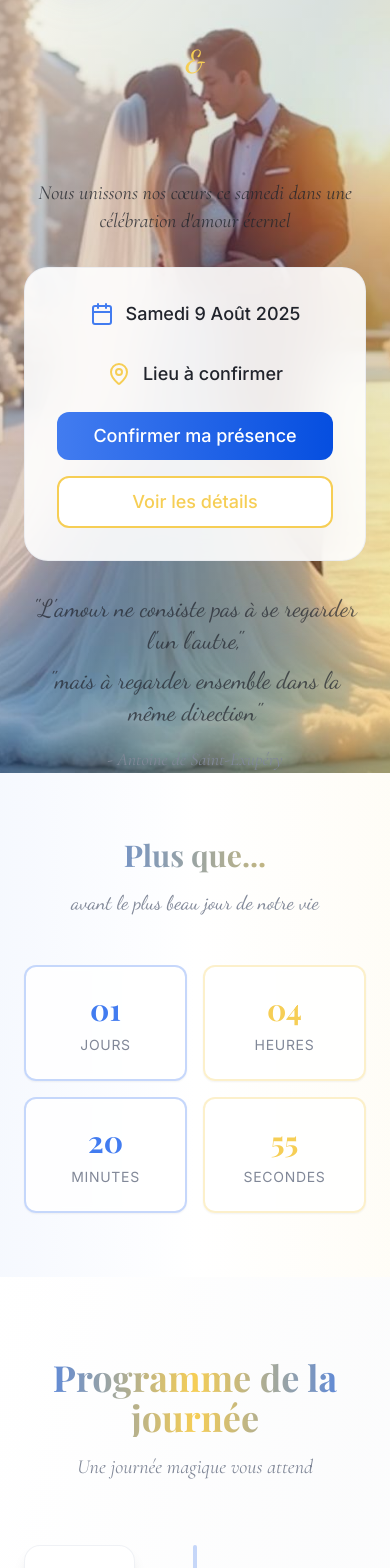
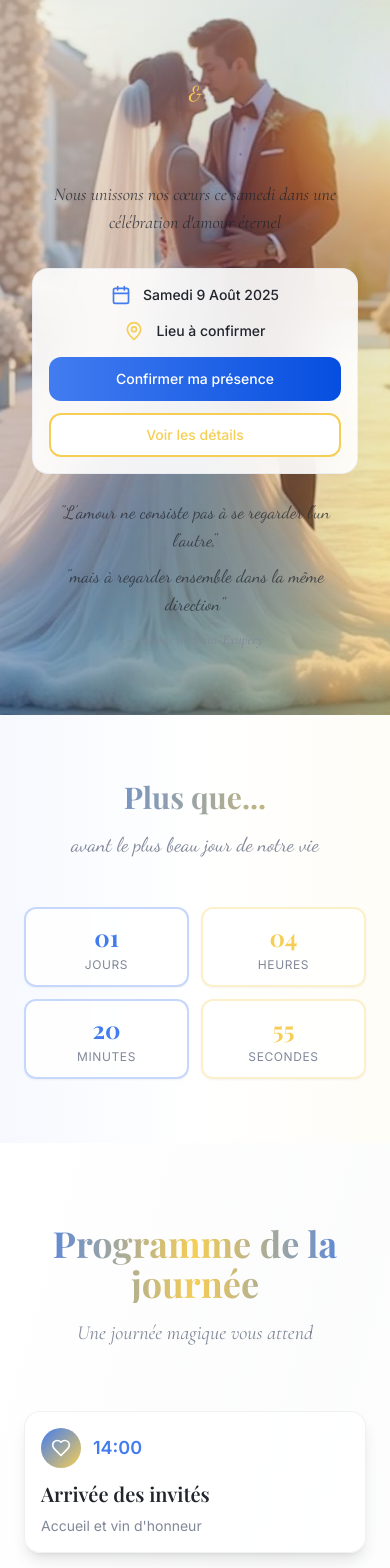
Before and after one commit to Johan-kabo/roch-chanelle-wedding-bash, a React (Vite) app: page / in a window 390 px wide. Shown: the part 129-1697 px from the top of the page. Built offline with nearby package versions, Linux system fonts and the light colour scheme; a web font is replaced by a local one.

Commit message:
Add responsive design
Make the website responsive for mobile devices.

```diff
--- a/src/components/CountdownTimer.tsx
+++ b/src/components/CountdownTimer.tsx
@@ -48,21 +48,21 @@ const CountdownTimer = () => {
           </p>
         </div>
 
-        <div className="grid grid-cols-2 md:grid-cols-4 gap-4 md:gap-8">
+        <div className="grid grid-cols-2 md:grid-cols-4 gap-3 sm:gap-4 md:gap-8">
           {timeUnits.map((unit, index) => (
             <Card
               key={unit.label}
-              className={`p-6 text-center bg-card/80 backdrop-blur-sm border-2 ${
+              className={`p-3 sm:p-4 md:p-6 text-center bg-card/80 backdrop-blur-sm border-2 ${
                 unit.color === 'primary' ? 'border-primary/30' : 'border-secondary/30'
               } hover:shadow-lg transition-all duration-300 transform hover:scale-105 opacity-0 animate-scale-in`}
               style={{ animationDelay: `${index * 0.1}s` }}
             >
-              <div className={`text-3xl md:text-4xl font-bold font-playfair mb-2 ${
+              <div className={`text-2xl sm:text-3xl md:text-4xl font-bold font-playfair mb-1 sm:mb-2 ${
                 unit.color === 'primary' ? 'text-primary' : 'text-secondary'
               }`}>
                 {unit.value.toString().padStart(2, '0')}
               </div>
-              <div className="text-sm md:text-base font-inter text-muted-foreground uppercase tracking-wider">
+              <div className="text-xs sm:text-sm md:text-base font-inter text-muted-foreground uppercase tracking-wider">
                 {unit.label}
               </div>
             </Card>
--- a/src/components/Timeline.tsx
+++ b/src/components/Timeline.tsx
@@ -60,7 +60,8 @@ const Timeline = () => {
 
         <div className="relative">
           {/* Timeline Line */}
-          <div className="absolute left-1/2 transform -translate-x-1/2 h-full w-1 bg-gradient-to-b from-primary via-secondary to-primary rounded-full opacity-30"></div>
+          {/* Timeline Line - Hidden on mobile */}
+          <div className="hidden md:block absolute left-1/2 transform -translate-x-1/2 h-full w-1 bg-gradient-to-b from-primary via-secondary to-primary rounded-full opacity-30"></div>
 
           {timelineEvents.map((event, index) => {
             const Icon = event.icon;
@@ -69,13 +70,31 @@ const Timeline = () => {
             return (
               <div
                 key={index}
-                className={`relative flex items-center mb-12 opacity-0 ${
-                  isEven ? 'animate-slide-in-left' : 'animate-slide-in-right'
-                }`}
+                className={`relative flex items-center mb-8 md:mb-12 opacity-0 animate-fade-in`}
                 style={{ animationDelay: `${index * 0.2}s` }}
               >
-                {/* Content */}
-                <div className={`w-5/12 ${isEven ? 'text-right pr-8' : 'text-left pl-8 ml-auto'}`}>
+                {/* Mobile Layout */}
+                <div className="md:hidden w-full">
+                  <div className="bg-card/80 backdrop-blur-sm rounded-2xl p-4 shadow-lg border border-border/50 hover:shadow-xl transition-all duration-300">
+                    <div className="flex items-center gap-3 mb-3">
+                      <div className="w-10 h-10 bg-gradient-to-br from-primary to-secondary rounded-full flex items-center justify-center">
+                        <Icon className="w-5 h-5 text-white" />
+                      </div>
+                      <span className="font-inter font-semibold text-lg text-primary">
+                        {event.time}
+                      </span>
+                    </div>
+                    <h3 className="font-playfair text-xl font-semibold mb-2 text-foreground">
+                      {event.title}
+                    </h3>
+                    <p className="font-inter text-muted-foreground text-sm">
+                      {event.description}
+                    </p>
+                  </div>
+                </div>
+
+                {/* Desktop Layout */}
+                <div className={`hidden md:block w-5/12 ${isEven ? 'text-right pr-8' : 'text-left pl-8 ml-auto'}`}>
                   <div className={`bg-card/80 backdrop-blur-sm rounded-2xl p-6 shadow-lg border border-border/50 hover:shadow-xl transition-all duration-300 transform hover:scale-105 ${
                     isEven ? 'mr-auto' : 'ml-auto'
                   }`}>
@@ -94,8 +113,8 @@ const Timeline = () => {
                   </div>
                 </div>
 
-                {/* Timeline Icon */}
-                <div className="absolute left-1/2 transform -translate-x-1/2 w-16 h-16 bg-gradient-to-br from-primary to-secondary rounded-full flex items-center justify-center shadow-lg animate-romantic-pulse">
+                {/* Timeline Icon - Desktop only */}
+                <div className="hidden md:flex absolute left-1/2 transform -translate-x-1/2 w-16 h-16 bg-gradient-to-br from-primary to-secondary rounded-full items-center justify-center shadow-lg animate-romantic-pulse">
                   <Icon className="w-8 h-8 text-white" />
                 </div>
               </div>
--- a/src/components/WeddingDetails.tsx
+++ b/src/components/WeddingDetails.tsx
@@ -60,7 +60,7 @@ const WeddingDetails = () => {
           </p>
         </div>
 
-        <div className="grid md:grid-cols-2 gap-8">
+        <div className="grid grid-cols-1 md:grid-cols-2 gap-4 md:gap-8">
           {details.map((section, index) => {
             const Icon = section.icon;
             return (
@@ -69,24 +69,24 @@ const WeddingDetails = () => {
                 className="group hover:shadow-wedding transition-all duration-500 transform hover:-translate-y-2 border-border/50 bg-card/80 backdrop-blur-sm opacity-0 animate-scale-in"
                 style={{ animationDelay: `${index * 0.2}s` }}
               >
-                <CardContent className="p-8">
-                  <div className="flex items-center gap-4 mb-6">
-                    <div className="p-3 rounded-xl bg-gradient-to-br from-primary/10 to-secondary/10 group-hover:from-primary/20 group-hover:to-secondary/20 transition-all duration-300">
-                      <Icon className="w-8 h-8 text-primary group-hover:text-secondary transition-colors duration-300" />
+                <CardContent className="p-4 sm:p-6 md:p-8">
+                  <div className="flex items-center gap-3 md:gap-4 mb-4 md:mb-6">
+                    <div className="p-2 md:p-3 rounded-xl bg-gradient-to-br from-primary/10 to-secondary/10 group-hover:from-primary/20 group-hover:to-secondary/20 transition-all duration-300">
+                      <Icon className="w-6 h-6 md:w-8 md:h-8 text-primary group-hover:text-secondary transition-colors duration-300" />
                     </div>
-                    <h3 className="font-playfair text-2xl font-semibold text-foreground">
+                    <h3 className="font-playfair text-lg sm:text-xl md:text-2xl font-semibold text-foreground">
                       {section.title}
                     </h3>
                   </div>
 
-                  <div className="space-y-3">
+                  <div className="space-y-2 md:space-y-3">
                     {section.items.map((item, itemIndex) => (
                       <div
                         key={itemIndex}
-                        className="flex items-start gap-3 p-3 rounded-lg hover:bg-accent/50 transition-colors duration-200"
+                        className="flex items-start gap-2 md:gap-3 p-2 md:p-3 rounded-lg hover:bg-accent/50 transition-colors duration-200"
                       >
-                        <div className="w-2 h-2 rounded-full bg-gradient-to-r from-primary to-secondary mt-2 flex-shrink-0" />
-                        <span className="font-inter text-foreground/80 leading-relaxed">
+                        <div className="w-2 h-2 rounded-full bg-gradient-to-r from-primary to-secondary mt-1.5 md:mt-2 flex-shrink-0" />
+                        <span className="font-inter text-sm md:text-base text-foreground/80 leading-relaxed">
                           {item}
                         </span>
                       </div>
@@ -99,14 +99,14 @@ const WeddingDetails = () => {
         </div>
 
         {/* Special Information Cards */}
-        <div className="grid md:grid-cols-2 gap-8 mt-12">
+        <div className="grid grid-cols-1 md:grid-cols-2 gap-4 md:gap-8 mt-8 md:mt-12">
           <Card className="border-2 border-secondary/30 bg-gradient-to-br from-secondary/5 to-primary/5">
-            <CardContent className="p-8 text-center">
-              <Gift className="w-12 h-12 mx-auto mb-4 text-secondary" />
-              <h3 className="font-playfair text-2xl font-semibold mb-4 text-foreground">
+            <CardContent className="p-4 sm:p-6 md:p-8 text-center">
+              <Gift className="w-8 h-8 sm:w-10 sm:h-10 md:w-12 md:h-12 mx-auto mb-3 md:mb-4 text-secondary" />
+              <h3 className="font-playfair text-lg sm:text-xl md:text-2xl font-semibold mb-3 md:mb-4 text-foreground">
                 Liste de Mariage
               </h3>
-              <p className="font-inter text-muted-foreground leading-relaxed">
+              <p className="font-inter text-sm md:text-base text-muted-foreground leading-relaxed">
                 Votre présence est le plus beau des cadeaux. Si vous souhaitez nous gâter,
                 une liste de mariage est disponible ou une participation pour notre voyage de noces.
               </p>
@@ -114,12 +114,12 @@ const WeddingDetails = () => {
           </Card>
 
           <Card className="border-2 border-primary/30 bg-gradient-to-br from-primary/5 to-secondary/5">
-            <CardContent className="p-8 text-center">
-              <Camera className="w-12 h-12 mx-auto mb-4 text-primary" />
-              <h3 className="font-playfair text-2xl font-semibold mb-4 text-foreground">
+            <CardContent className="p-4 sm:p-6 md:p-8 text-center">
+              <Camera className="w-8 h-8 sm:w-10 sm:h-10 md:w-12 md:h-12 mx-auto mb-3 md:mb-4 text-primary" />
+              <h3 className="font-playfair text-lg sm:text-xl md:text-2xl font-semibold mb-3 md:mb-4 text-foreground">
                 Partagez vos photos
               </h3>
-              <p className="font-inter text-muted-foreground leading-relaxed">
+              <p className="font-inter text-sm md:text-base text-muted-foreground leading-relaxed">
                 Immortalisez ces moments précieux et partagez vos plus belles photos
                 avec nous via notre album photo collaboratif en ligne.
               </p>
--- a/src/components/WeddingHero.tsx
+++ b/src/components/WeddingHero.tsx
@@ -19,60 +19,62 @@ const WeddingHero = () => {
       <div className="relative z-10 text-center px-6 max-w-4xl mx-auto">
         <div className="mb-8 animate-fade-in">
           <Heart className="w-16 h-16 mx-auto mb-6 text-secondary animate-pulse" />
-          <h1 className="font-playfair text-6xl md:text-8xl font-bold mb-4">
+          <h1 className="font-playfair text-4xl sm:text-5xl md:text-6xl lg:text-8xl font-bold mb-4">
             <span className="bg-gradient-to-r from-primary via-secondary to-primary bg-clip-text text-transparent animate-text-shimmer bg-[length:200%_100%] opacity-0 animate-fade-in">
               Rochinel
             </span>
-            <span className="block font-dancing text-3xl md:text-4xl font-medium text-secondary my-6 opacity-0 animate-delayed-fade-in">
+            <span className="block font-dancing text-xl sm:text-2xl md:text-3xl lg:text-4xl font-medium text-secondary my-4 md:my-6 opacity-0 animate-delayed-fade-in">
               &
             </span>
             <span className="bg-gradient-to-r from-secondary via-primary to-secondary bg-clip-text text-transparent animate-text-shimmer bg-[length:200%_100%] opacity-0 animate-delayed-fade-in-2">
               Chanelle
             </span>
           </h1>
-          <p className="font-cormorant text-xl md:text-2xl text-foreground/80 mb-8 opacity-0 animate-delayed-fade-in-3 italic">
+          <p className="font-cormorant text-lg sm:text-xl md:text-2xl text-foreground/80 mb-6 md:mb-8 opacity-0 animate-delayed-fade-in-3 italic px-4">
             Nous unissons nos cœurs ce samedi dans une célébration d'amour éternel
           </p>
         </div>
 
         {/* Wedding Details */}
-        <div className="bg-card/90 backdrop-blur-xl rounded-3xl p-8 mb-8 border border-border/50 shadow-elegant opacity-0 animate-scale-in hover:shadow-2xl transition-all duration-500">
-          <div className="flex flex-col md:flex-row items-center justify-center gap-8 mb-6">
-            <div className="flex items-center gap-3 group">
-              <Calendar className="w-6 h-6 text-primary group-hover:animate-romantic-pulse" />
-              <span className="font-inter font-medium text-lg">Samedi 9 Août 2025</span>
-            </div>
-            <div className="flex items-center gap-3 group">
-              <MapPin className="w-6 h-6 text-secondary group-hover:animate-float" />
-              <span className="font-inter font-medium text-lg">Lieu à confirmer</span>
+        <div className="bg-card/90 backdrop-blur-xl rounded-2xl md:rounded-3xl p-4 sm:p-6 md:p-8 mb-6 md:mb-8 border border-border/50 shadow-elegant opacity-0 animate-scale-in hover:shadow-2xl transition-all duration-500 mx-2">
+          <div className="flex flex-col gap-4 sm:gap-6 md:gap-8 mb-4 sm:mb-6">
+            <div className="flex flex-col sm:flex-row items-center justify-center gap-4 sm:gap-8">
+              <div className="flex items-center gap-3 group">
+                <Calendar className="w-5 h-5 sm:w-6 sm:h-6 text-primary group-hover:animate-romantic-pulse" />
+                <span className="font-inter font-medium text-sm sm:text-base md:text-lg">Samedi 9 Août 2025</span>
+              </div>
+              <div className="flex items-center gap-3 group">
+                <MapPin className="w-5 h-5 sm:w-6 sm:h-6 text-secondary group-hover:animate-float" />
+                <span className="font-inter font-medium text-sm sm:text-base md:text-lg">Lieu à confirmer</span>
+              </div>
             </div>
           </div>
 
-          <div className="flex flex-col sm:flex-row gap-4 justify-center">
+          <div className="flex flex-col gap-3 sm:gap-4 justify-center">
             <Button
               size="lg"
-              className="bg-gradient-to-r from-primary to-primary-dark hover:from-primary-dark hover:to-primary text-primary-foreground font-medium px-8 py-6 text-lg rounded-xl transition-all duration-300 transform hover:scale-105 shadow-wedding"
+              className="bg-gradient-to-r from-primary to-primary-dark hover:from-primary-dark hover:to-primary text-primary-foreground font-medium px-4 sm:px-6 md:px-8 py-3 sm:py-4 md:py-6 text-sm sm:text-base md:text-lg rounded-xl transition-all duration-300 transform hover:scale-105 shadow-wedding w-full sm:w-auto"
             >
               Confirmer ma présence
             </Button>
             <Button
               variant="outline"
               size="lg"
-              className="border-2 border-secondary text-secondary hover:bg-secondary hover:text-secondary-foreground font-medium px-8 py-6 text-lg rounded-xl transition-all duration-300 transform hover:scale-105"
+              className="border-2 border-secondary text-secondary hover:bg-secondary hover:text-secondary-foreground font-medium px-4 sm:px-6 md:px-8 py-3 sm:py-4 md:py-6 text-sm sm:text-base md:text-lg rounded-xl transition-all duration-300 transform hover:scale-105 w-full sm:w-auto"
             >
               Voir les détails
             </Button>
           </div>
         </div>
 
-        <div className="opacity-0 animate-delayed-fade-in-3">
-          <p className="font-dancing text-2xl text-foreground/70 mb-2">
+        <div className="opacity-0 animate-delayed-fade-in-3 px-4">
+          <p className="font-dancing text-lg sm:text-xl md:text-2xl text-foreground/70 mb-2">
             "L'amour ne consiste pas à se regarder l'un l'autre,"
           </p>
-          <p className="font-dancing text-2xl text-foreground/70">
+          <p className="font-dancing text-lg sm:text-xl md:text-2xl text-foreground/70">
             "mais à regarder ensemble dans la même direction"
           </p>
-          <p className="font-cormorant text-lg text-muted-foreground mt-4 italic">
+          <p className="font-cormorant text-sm sm:text-base md:text-lg text-muted-foreground mt-3 md:mt-4 italic">
             - Antoine de Saint-Exupéry
           </p>
         </div>
```
